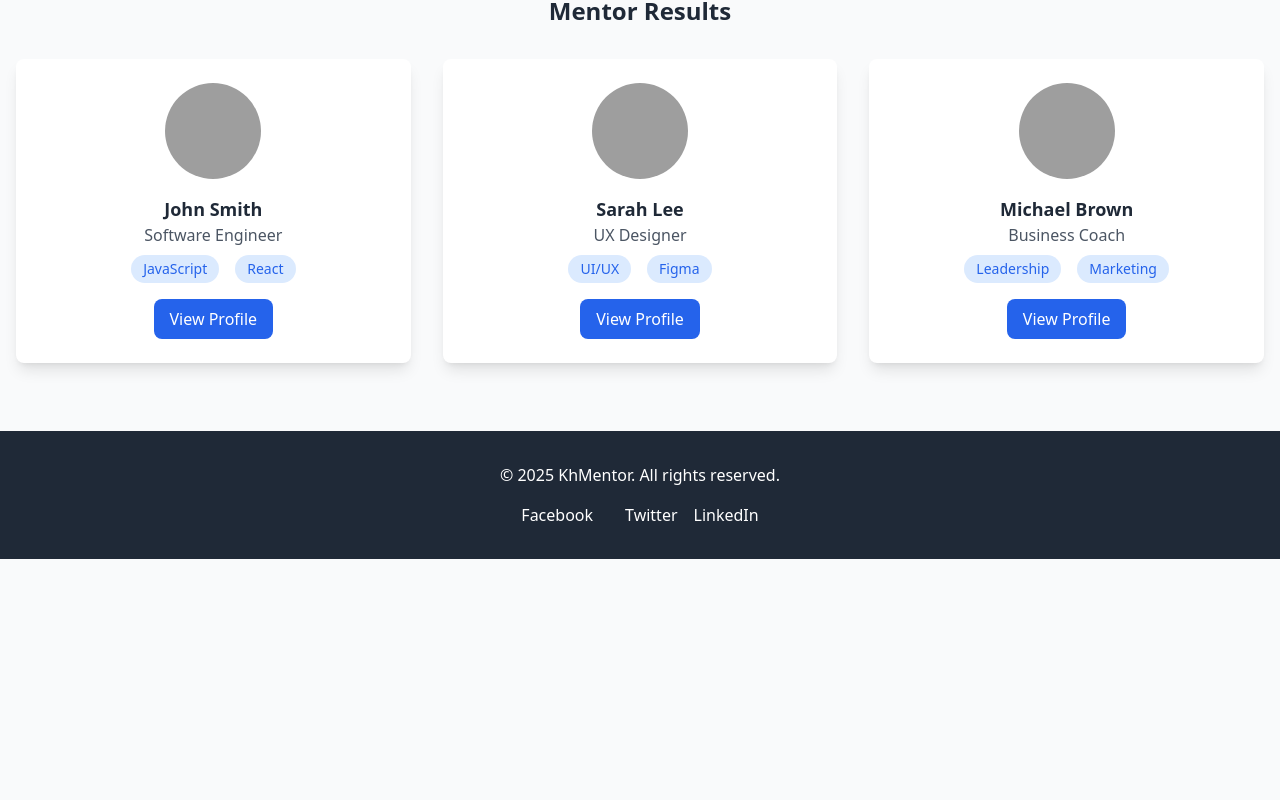
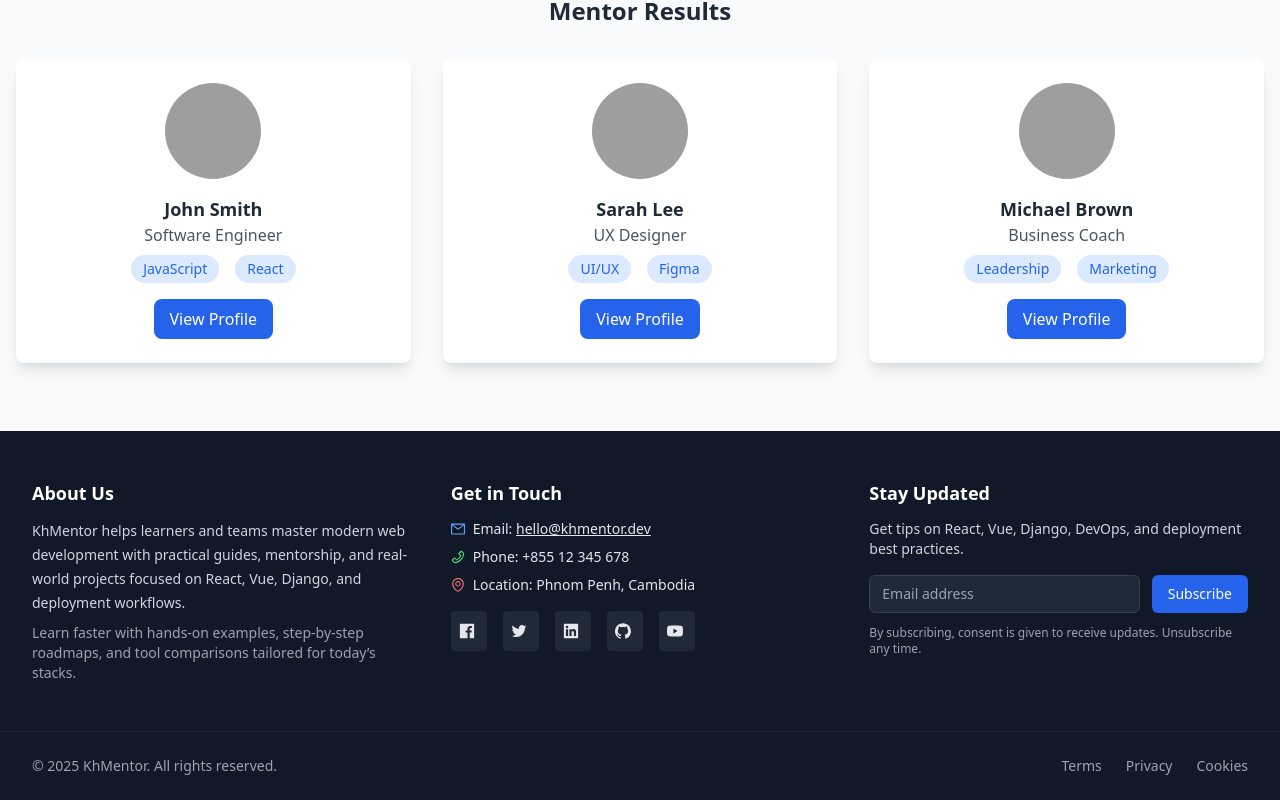
Before and after one commit to nhamaddisondev/mentorhub, a React (Vite) app in the folder frontend/: page /find-mentor in a window 1280 px wide. Shown: the part 443-1243 px from the top of the page. Before the commit the page ends 1002 px from the top, so only its background shows below. Built offline with nearby package versions, Linux system fonts and the light colour scheme; grey boxes are pictures that could not be loaded.

Commit message:
Enhance Footer component with new layout, social icons, and contact information

```diff
--- a/frontend/src/components/Footer/Footer.jsx
+++ b/frontend/src/components/Footer/Footer.jsx
@@ -1,16 +1,157 @@
- import React from "react";
- function Footer() {
+import React from "react";
+import {
+  FacebookFilled,
+  TwitterOutlined,
+  LinkedinFilled,
+  GithubFilled,
+  YoutubeFilled,
+  MailOutlined,
+  PhoneOutlined,
+  EnvironmentOutlined,
+} from "@ant-design/icons";
+
+function Footer() {
   return (
-    <footer className="bg-gray-800 text-white py-8">
-      <div className="max-w-7xl mx-auto px-4 text-center">
-        <p>&copy; 2025 KhMentor. All rights reserved.</p>
-        <div className="flex justify-center space-x-4 mt-4">
-          <a href="#" className="hover:text-blue-400">Facebook</a>
-          <a href="#" className="hover:text-blue-400">Twitter</a>
-          <a href="#" className="hover:text-blue-400">LinkedIn</a>
+    <footer className="bg-gray-900 text-gray-200">
+      {/* Top section */}
+      <div className="max-w-7xl mx-auto px-4 sm:px-6 lg:px-8 py-12">
+        <div className="grid grid-cols-1 md:grid-cols-3 gap-10">
+          {/* About Us */}
+          <div>
+            <h3 className="text-lg font-semibold text-white">About Us</h3>
+            <p className="mt-3 text-sm leading-6 text-gray-300">
+              KhMentor helps learners and teams master modern web development with practical guides,
+              mentorship, and real-world projects focused on React, Vue, Django, and deployment workflows.
+            </p>
+            <p className="mt-2 text-sm text-gray-400">
+              Learn faster with hands-on examples, step-by-step roadmaps, and tool comparisons tailored for today’s stacks.
+            </p>
+          </div>
+
+          {/* Get in Touch */}
+          <div>
+            <h3 className="text-lg font-semibold text-white">Get in Touch</h3>
+            <ul className="mt-3 space-y-2 text-sm">
+              <li className="flex items-center gap-2">
+                <MailOutlined className="text-blue-400" />
+                <span>
+                  Email:{" "}
+                  <a
+                    href="mailto:hello@khmentor.dev"
+                    className="underline hover:text-blue-400 focus:outline-none focus:ring-2 focus:ring-blue-500 rounded"
+                  >
+                    hello@khmentor.dev
+                  </a>
+                </span>
+              </li>
+              <li className="flex items-center gap-2">
+                <PhoneOutlined className="text-green-400" />
+                <span>Phone: +855 12 345 678</span>
+              </li>
+              <li className="flex items-center gap-2">
+                <EnvironmentOutlined className="text-red-400" />
+                <span>Location: Phnom Penh, Cambodia</span>
+              </li>
+            </ul>
+
+            {/* Social icons */}
+            <div className="flex items-center gap-4 mt-4">
+              <a
+                href="#"
+                aria-label="Facebook"
+                className="p-2 rounded bg-gray-800 hover:bg-blue-600 focus:outline-none focus:ring-2 focus:ring-blue-500"
+              >
+                <FacebookFilled className="h-5 w-5" />
+              </a>
+              <a
+                href="#"
+                aria-label="X (Twitter)"
+                className="p-2 rounded bg-gray-800 hover:bg-gray-700 focus:outline-none focus:ring-2 focus:ring-gray-500"
+              >
+                <TwitterOutlined className="h-5 w-5" />
+              </a>
+              <a
+                href="#"
+                aria-label="LinkedIn"
+                className="p-2 rounded bg-gray-800 hover:bg-blue-700 focus:outline-none focus:ring-2 focus:ring-blue-600"
+              >
+                <LinkedinFilled className="h-5 w-5" />
+              </a>
+              <a
+                href="#"
+                aria-label="GitHub"
+                className="p-2 rounded bg-gray-800 hover:bg-gray-700 focus:outline-none focus:ring-2 focus:ring-gray-600"
+              >
+                <GithubFilled className="h-5 w-5" />
+              </a>
+              <a
+                href="#"
+                aria-label="YouTube"
+                className="p-2 rounded bg-gray-800 hover:bg-red-600 focus:outline-none focus:ring-2 focus:ring-red-600"
+              >
+                <YoutubeFilled className="h-5 w-5" />
+              </a>
+            </div>
+          </div>
+
+          {/* Newsletter */}
+          <div>
+            <h3 className="text-lg font-semibold text-white">Stay Updated</h3>
+            <p className="mt-3 text-sm text-gray-300">
+              Get tips on React, Vue, Django, DevOps, and deployment best practices.
+            </p>
+            <form
+              onSubmit={(e) => e.preventDefault()}
+              className="mt-4 flex flex-col sm:flex-row gap-3"
+            >
+              <input
+                type="email"
+                required
+                placeholder="Email address"
+                className="w-full sm:flex-1 rounded-md bg-gray-800 border border-gray-700 px-3 py-2 text-sm text-gray-100 placeholder-gray-400 focus:outline-none focus:ring-2 focus:ring-blue-500"
+              />
+              <button
+                type="submit"
+                className="rounded-md bg-blue-600 hover:bg-blue-700 px-4 py-2 text-sm font-medium text-white focus:outline-none focus:ring-2 focus:ring-blue-500"
+              >
+                Subscribe
+              </button>
+            </form>
+
+            <p className="mt-3 text-xs text-gray-400">
+              By subscribing, consent is given to receive updates. Unsubscribe any time.
+            </p>
+          </div>
         </div>
       </div>
-  </footer>
-  )
+
+      {/* Bottom bar */}
+      <div className="border-t border-gray-800">
+        <div className="max-w-7xl mx-auto px-4 sm:px-6 lg:px-8 py-6 flex flex-col md:flex-row items-center justify-between gap-4">
+          <p className="text-sm text-gray-400">
+            &copy; 2025 KhMentor. All rights reserved.
+          </p>
+          <ul className="flex items-center gap-6 text-sm text-gray-400">
+            <li>
+              <a href="#" className="hover:text-gray-200 focus:outline-none focus:ring-2 focus:ring-blue-500 rounded">
+                Terms
+              </a>
+            </li>
+            <li>
+              <a href="#" className="hover:text-gray-200 focus:outline-none focus:ring-2 focus:ring-blue-500 rounded">
+                Privacy
+              </a>
+            </li>
+            <li>
+              <a href="#" className="hover:text-gray-200 focus:outline-none focus:ring-2 focus:ring-blue-500 rounded">
+                Cookies
+              </a>
+            </li>
+          </ul>
+        </div>
+      </div>
+    </footer>
+  );
 }
+
 export default Footer;
```
